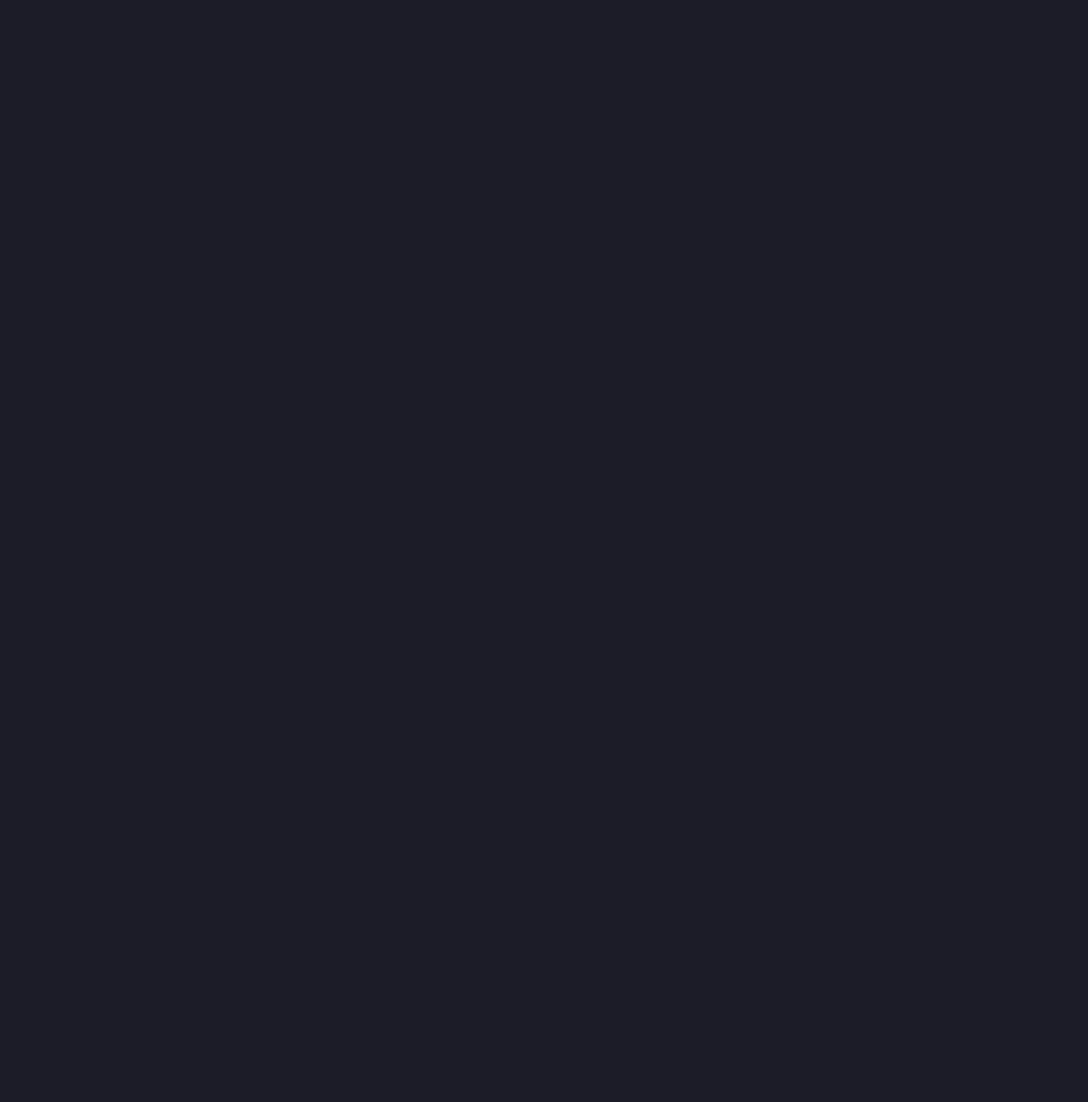
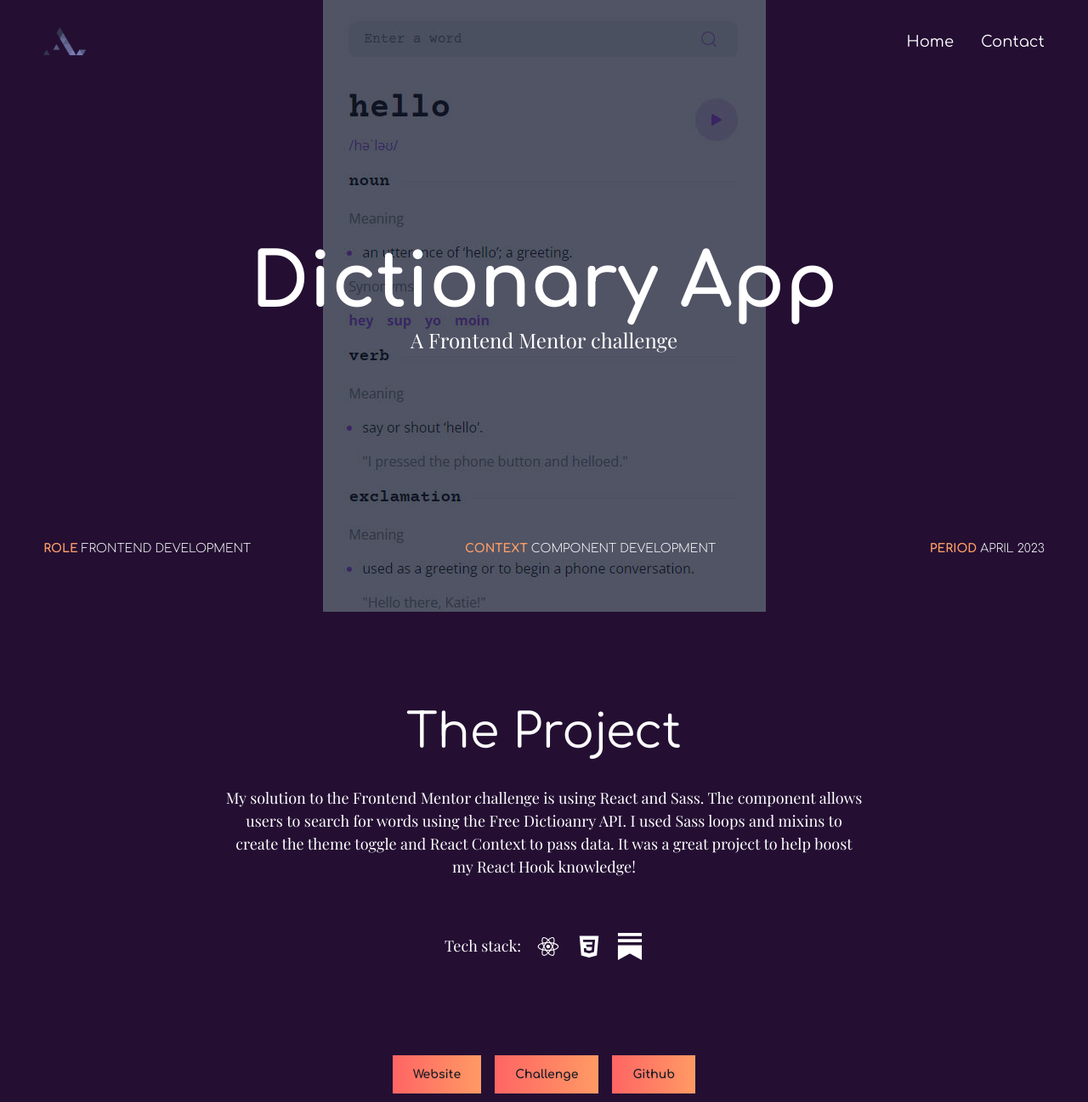
Before and after one commit to Alliemack77/ALPortfolio, a React (Create React App) app: page /dictionary in a window 1280 px wide. Before the commit this address had no page. Shown: the top 1297 px of the page at 85% size. Before the commit the page ends 800 px from the top, so only its background shows below. Built offline with nearby package versions, Linux system fonts and the light colour scheme; a web font is replaced by a local one.

Commit message:
adding Dictionary Web App project

```diff
--- a/src/App.js
+++ b/src/App.js
@@ -8,6 +8,7 @@ import TodoApp from './pages/TodoApp'
 import CommentsApp from './pages/CommentsApp'
 import GithubSearchApp from './pages/GithubSearchApp';
 import StaffListing from './pages/StaffListing';
+import Dictionary from './pages/Dictionary';
 import Home from './pages/Home'
 import './scss/main.scss'
 
@@ -25,6 +26,7 @@ function App() {
         <Route path="/interactive-comments-section" element={<CommentsApp/>}></Route>
         <Route path="/github-user-search" element={<GithubSearchApp/>}></Route>
         <Route path="/staff-listing" element={<StaffListing/>}></Route>
+        <Route path="/dictionary" element={<Dictionary/>}></Route>
       </Routes>
     </Router>
 
--- a/src/components/ProjectNav.js
+++ b/src/components/ProjectNav.js
@@ -3,7 +3,7 @@ const ProjectNav = ({href, next}) => {
     return (
             <a href={href} className="project-nav">
                 <div>
-                    <h2 className="text-dark-blue ff-body fs-300">Next study</h2>
+                    <h2 className="text-dark-blue ff-body fs-300">Next project</h2>
                     <div className="secondary-navigation flex">
                         <p className="text-dark-blue ff-heading fs-700" >{next}</p>
                         <MdArrowForwardIos />
--- a/src/data/caseStudy-data.js
+++ b/src/data/caseStudy-data.js
@@ -7,9 +7,17 @@ import todoApp from '../images/todos-sm.jpg'
 import commentsApp from '../images/comments-sm.jpg';
 import gitHubSearchApp from '../images/github-search-75.jpg';
 import staffListing from '../images/staff-listing-75.jpg';
+import dictionary from '../images/dictionary.jpg';
 
 
 export const caseStudies = [
+    {
+        name: "dictionary",
+        title: "Dictionary App",
+        subtitle: "A Frontend Mentor challenge",
+        imgSmall: dictionary,
+        href: "/dictionary"
+    },
     {
         name: "staff-listing",
         title: "Staff Listing",
--- /dev/null
+++ b/src/pages/Dictionary.js
@@ -0,0 +1,51 @@
+import Navbar from "../components/Navbar";
+import Button from "../components/Button";
+import ProjectNav from "../components/ProjectNav";
+import Footer from "../components/Footer";
+import {DiCss3, DiReact } from 'react-icons/di';
+import {SiSubstack} from 'react-icons/si';
+
+
+const Dictionary = () => {
+    return (
+        <>
+            <Navbar isProject/>
+            <div className="project dictionary">
+                <header className="header grid">
+                    <h1 className="title fs-900 fw-700 ff-heading">Dictionary App</h1>
+                    <p className="subtitle fs-500">A Frontend Mentor challenge</p>
+                    <div className="role">
+                        <p className="ff-heading uppercase fw-300">
+                            <span className="text-orange fw-700">Role </span>
+                            frontend development</p>
+                        <p className="ff-heading uppercase fw-300">
+                            <span className="text-orange fw-700">Context </span>
+                            component development</p>
+                        <p className="ff-heading uppercase fw-300">
+                            <span className="text-orange fw-700">Period </span>
+                            April 2023</p>
+                    </div>
+                </header>
+                <main className="description flex direction-column">
+                        <h2 className="fs-800 ff-heading">The Project</h2>
+                        <p className="body fs-400">My solution to the Frontend Mentor challenge is using React and Sass. The component allows users to search for words using the Free Dictioanry API. I used Sass loops and mixins to create the theme toggle and React Context to pass data. It was a great project to help boost my React Hook knowledge!</p>
+                        <div className="tech-icons flex">
+                            <p>Tech stack:</p>
+                            <DiReact />
+                            <DiCss3 />
+                            <SiSubstack />
+                        </div>
+                        <div className="flow-horiz-xs flow-xs">
+                            <Button text="Website" href="https://fem-dictionary-web-app.netlify.app/" target/>
+                            <Button text="Challenge" href="https://www.frontendmentor.io/challenges/dictionary-web-app-h5wwnyuKFL" target/>
+                            <Button text="Github" href="https://github.com/Alliemack77/dictionary-web-app" target/>
+                        </div>
+                </main>
+                <ProjectNav href="/staff-listing" next="Staff Listing"/>
+                <Footer />
+            </div>
+        </>
+    )
+}
+
+export default Dictionary;
--- a/src/pages/Home.js
+++ b/src/pages/Home.js
@@ -37,7 +37,7 @@ const Home = () => {
             <div id="case-studies" className="container">
                 <section className="case-studies">
                     <header className="secondary-header">
-                        <h2 className="title text-dark-blue fs-400 fw-700 uppercase">Case Studies</h2>
+                        <h2 className="title text-dark-blue fs-400 fw-700 uppercase">Projects</h2>
                         <p className="text-dark-blue ff-heading fs-700 fw-500">Latest Work</p>
                     </header>
                     <div className="tiles">
--- a/src/pages/Skate.js
+++ b/src/pages/Skate.js
@@ -40,7 +40,7 @@ const Skate = () => {
                             <Button text="GitHub" href="https://github.com/Alliemack77/The-Skate-Shop" target/>
                         </div>
                 </main>
-                <ProjectNav href="/staff-listing" next="Staff Listing"/>
+                <ProjectNav href="/dictionary" next="Dictionary App"/>
                 <Footer />
             </div>
         </>
--- a/src/scss/abstracts/_colors.scss
+++ b/src/scss/abstracts/_colors.scss
@@ -10,7 +10,8 @@ $clr-emerald: hsl(245, 19%, 13%);
 $clr-terracotta: hsl(341, 67%, 13%);
 $clr-concord: hsl(310, 67%, 13%);
 $clr-navy: #262755;
-$clr-azure: hsl(223, 41%, 13%);;
+$clr-azure: hsl(223, 41%, 13%);
+$clr-plum: hsl(274, 55%, 13%);
 
 
 /* Text color utilities */
--- a/src/scss/pages/_project.scss
+++ b/src/scss/pages/_project.scss
@@ -31,8 +31,12 @@
     &.github .description {
         background-color: $clr-azure;
     }
-    &.github .staff-listing {
+    &.staff-listing .description {
         background-color: $clr-azure;
+    }
+
+    &.dictionary .description {
+        background-color: $clr-plum;
     }
 
     &.neebs .header {
@@ -70,11 +74,22 @@
         background-image: url('../../images/staff-listing.jpg');
         background-position: 50% 67%;
         background-size: unset;
-        // background-color: $clr-azure;
+        background-color: $clr-azure;
+
+    }
+    &.dictionary .header {
+        background-image: url('../../images/dictionary.jpg');
+        background-position: 50% 75%;
+        background-size: contain;
+        background-color: $clr-plum;
     }
 
-
-
+    @media (min-width: 500px) {
+        &.dictionary .header {
+            // background-position: 50% 90%;
+            background-size: unset;
+        }
+    }
 
     .header {
         gap: 0;
```
Also changed, not shown: src/images/dictionary.jpg (added).
